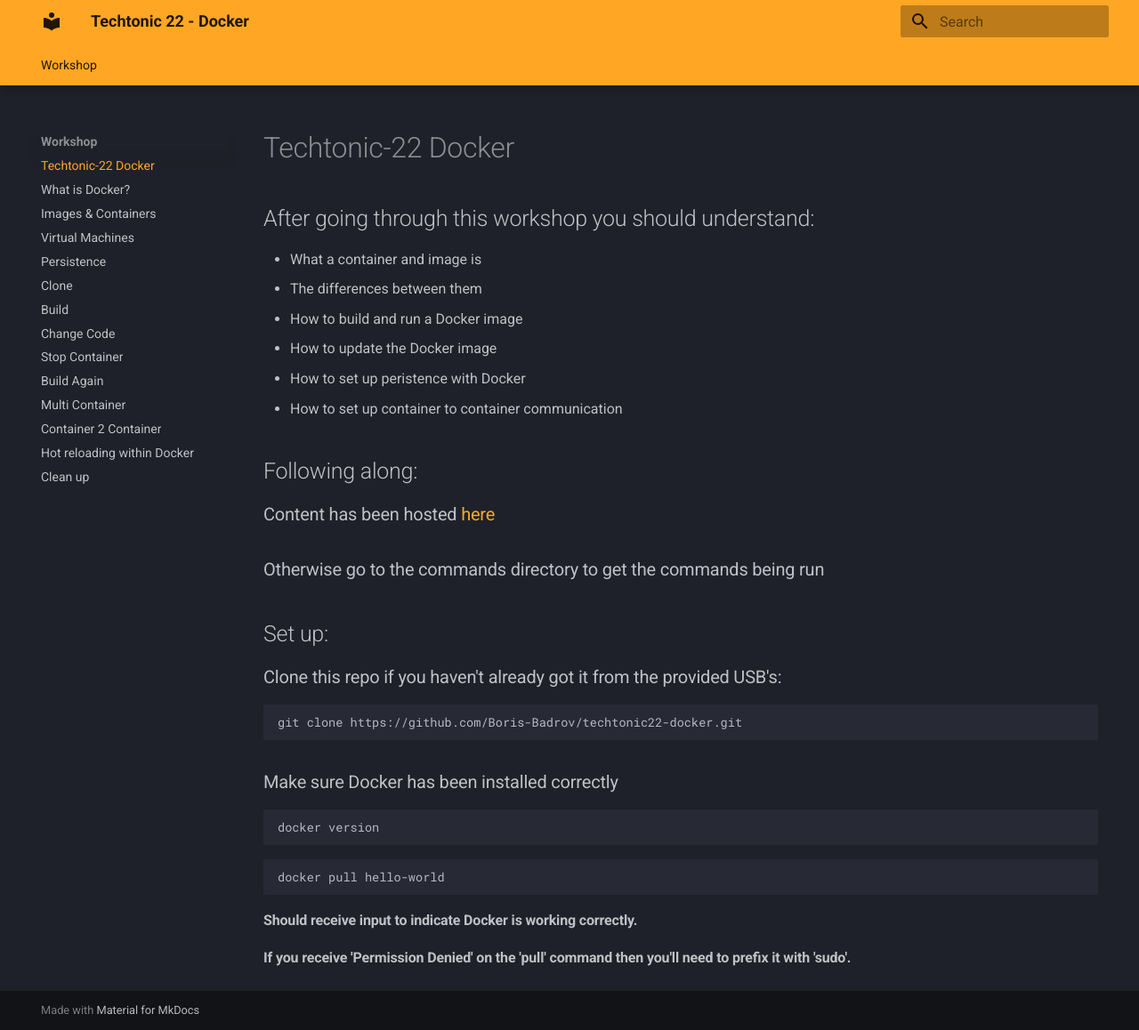
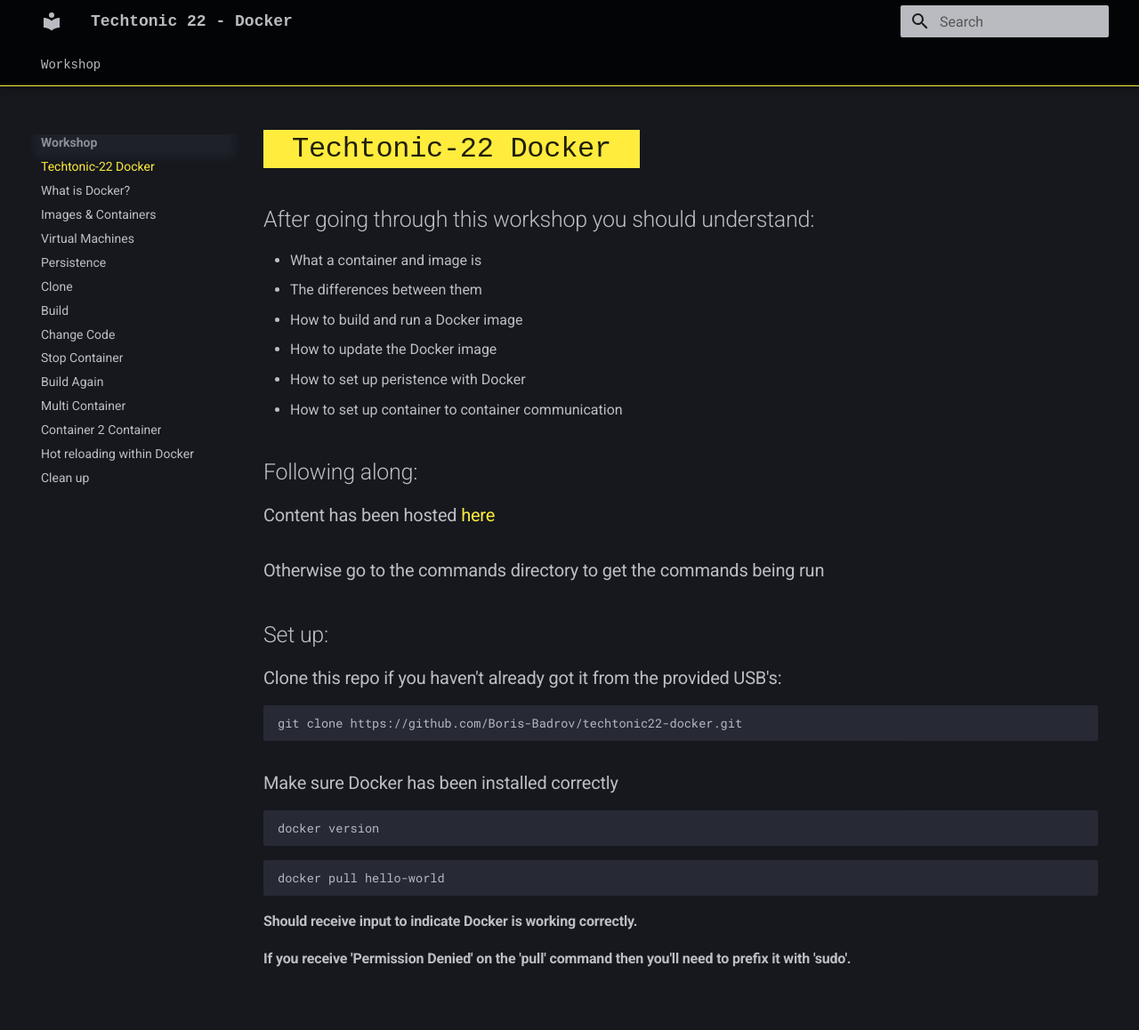
Before and after one commit to Boris-Badrov/techtonic22-docker, an MkDocs documentation site: the page built from docs/index.md, in a window 1280 px wide and 1158 px high. Shown: the whole window at 89% size. Built offline with MkDocs 1.6.1 and Material for MkDocs 9.7.7, drawn with Linux system fonts in a browser that asks for light colours; some web fonts are replaced.

Commit message:
techtonic ~ theming ~

```diff
--- /dev/null
+++ b/docs/stylesheets/vgw.css
@@ -0,0 +1,43 @@
+@import url('//fonts.cdnfonts.com/css/jetbrains-mono');
+
+main {
+  background-color: var(--md-footer-bg-color);
+}
+
+.md-header,
+.md-tabs {
+  font-family: 'JetBrains Mono', monospace;
+  color: var(--md-default-fg-color);
+}
+
+.md-header {
+  background-color: var(--md-primary-bg-color);
+  border-bottom: 1px solid var(--md-typeset-a-color);
+  -webkit-backdrop-filter: blur(15px);
+  backdrop-filter: blur(15px);
+}
+
+.md-tabs {
+  background-color: rgba(0, 0, 0, 0);
+}
+
+.md-search__form,
+.md-search__form:hover {
+  background-color: var(--md-default-fg-color);
+}
+
+.md-footer {
+  background-color: var(--md-primary-bg-color);
+}
+
+.md-footer-meta {
+  display: none;
+}
+
+.md-typeset h1 {
+  font-family: 'JetBrains Mono', monospace;
+  color: var(--md-primary-bg-color);
+  background: var(--md-typeset-a-color);
+  display: inline;
+  padding: 0.1em 1em;
+}
--- a/mkdocs.yml
+++ b/mkdocs.yml
@@ -3,14 +3,13 @@
   - admonition
   - pymdownx.details
   - pymdownx.superfences
-  - pymdownx.tabbed:
-      alternate_style: true
+
 theme:
   name: material
   palette:
     scheme: slate
-    primary: orange
-    accent: deep orange
+    primary: yellow
+    accent: yellow
   icon:
     repo: fontawesome/brands/github
   features:
@@ -37,3 +36,5 @@
       - Container 2 Container: 1.11-container-2-container.md
       - Hot reloading within Docker: 1.12-local-dev.md
       - Clean up: 1.13-clean-up.md
+extra_css:
+  - stylesheets/vgw.css
```
